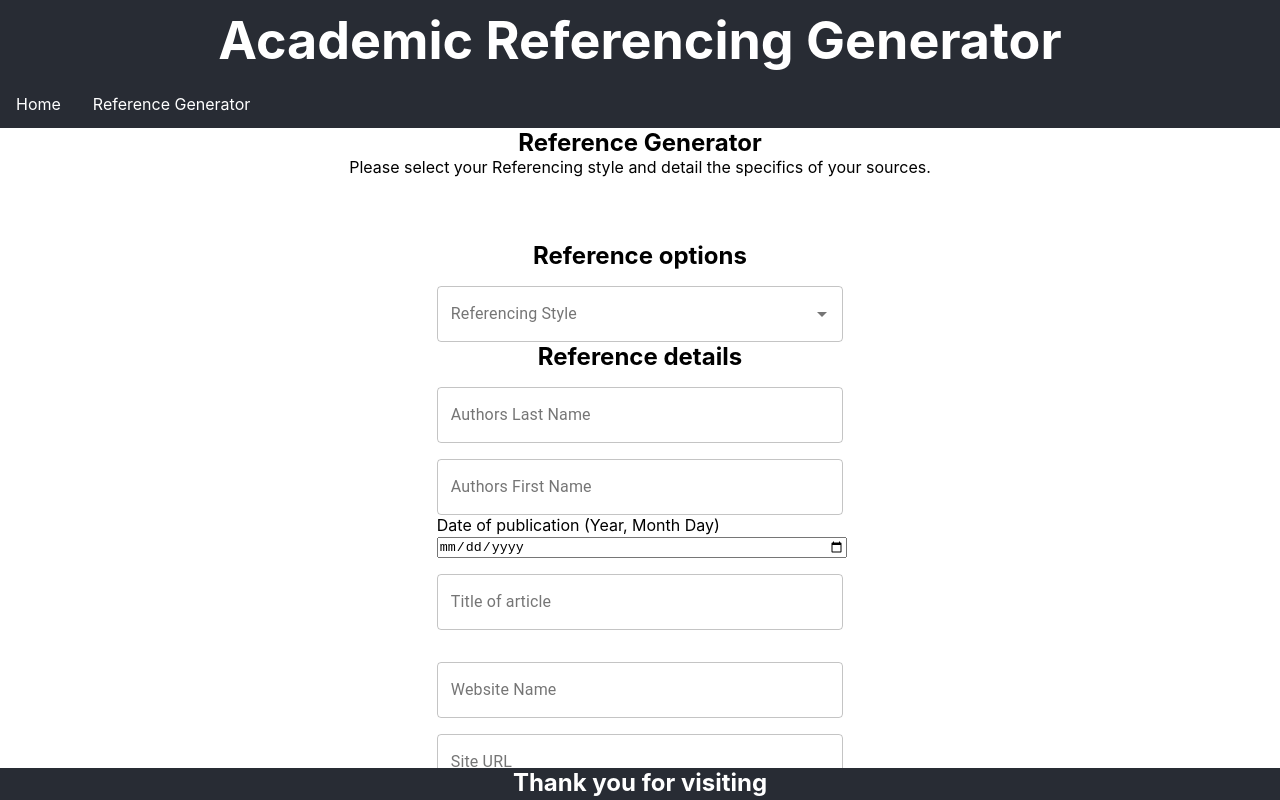
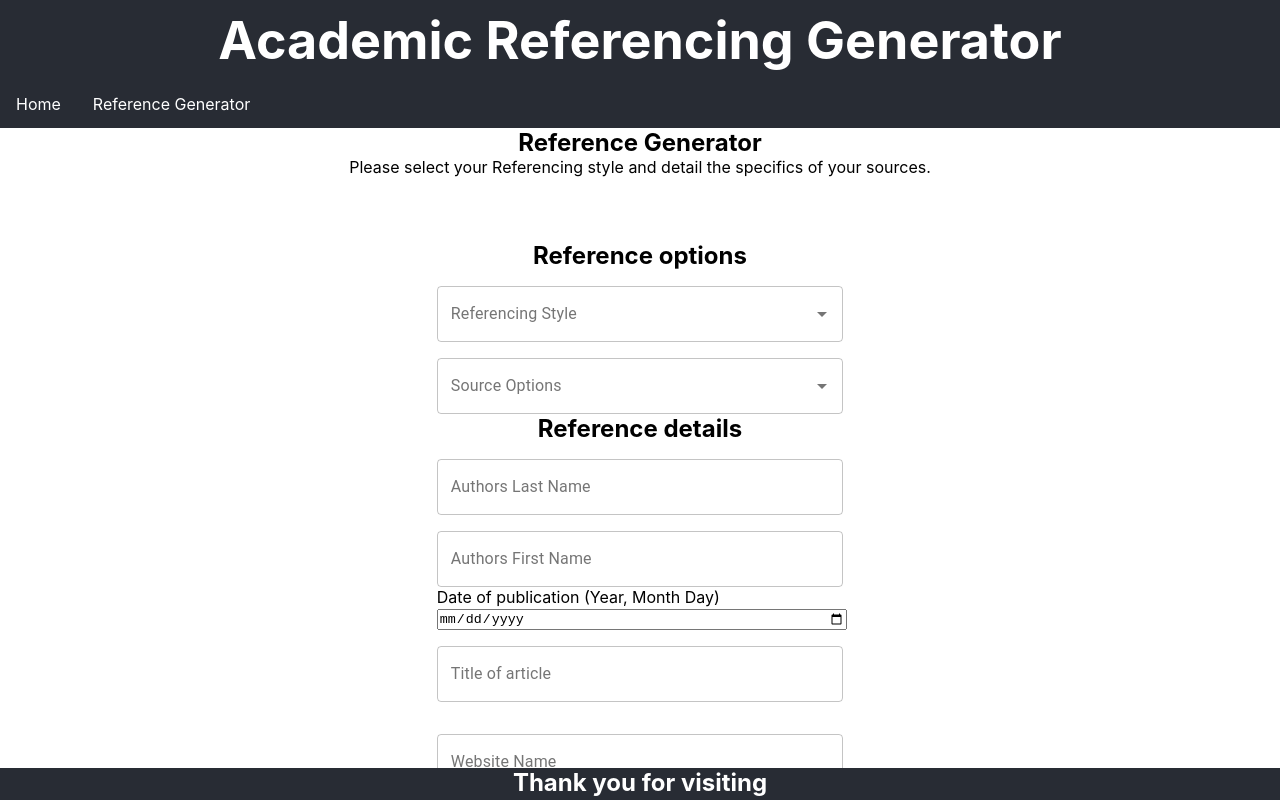
Before and after one commit to MatthewNobes/Academic-Referencing-Generator, a React (Create React App) app: page /ReferenceGenerator in a window 1280 px wide. Shown: the top 800 px of the page. Built offline with nearby package versions, Linux system fonts and the light colour scheme.

Commit message:
Addition of source options

```diff
--- a/src/Components/main-pages/OptionsForm.js
+++ b/src/Components/main-pages/OptionsForm.js
@@ -11,6 +11,7 @@ import { Button } from '@material-ui/core';
 const NewStyleForm = () => {
 
     const [sourceTypes, appendSourceTypes] = useState(['APA 7th', 'Chicago', 'OSCOLA', 'Vancouver'])
+    const [sourceOptions, appendsourceOptions] = useState(['Print', 'Online'])
 
 
 
@@ -21,7 +22,7 @@ const NewStyleForm = () => {
     const GenerateCitation = (values) => {
         const authorInfo = values.authorLastName + ' ' + values.authorFirstInitial + '. '
         const date = values.date
-        const siteInfo =  values.siteInfo + ' ' + values.websiteName + '. '
+        const siteInfo =  values.articleTitle + ' ' + values.websiteName + '. '
         const refer = authorInfo + ' ' + date + ' ' + siteInfo + values.sourceUrl;
         appendCitation(refer);
     }
@@ -34,6 +35,7 @@ const NewStyleForm = () => {
     const formik = useFormik({
         initialValues: {
             sourceType: '',
+            sourceOptions: '',
 
             authorLastName: '',
             authorFirstInitial: '',
@@ -69,6 +71,19 @@ const NewStyleForm = () => {
                                     value={formik.values.sourceType}
                                     renderInput={(params) =>
                                     <TextField {...params} className="ReferenceGenerator-InputBlock"  label="Referencing Style" variant="outlined" />}
+                                />
+                            </Box>
+
+                            <Box pt={2} pd={2}>
+                                <Autocomplete options={sourceOptions}
+                                    fullWidth
+                                    className="ReferenceGenerator-InputBlock"
+                                    id="sourceOptions"
+                                    name="sourceOptions"
+                                    onChange={(e, value) => formik.setFieldValue("sourceOptions", value)}
+                                    value={formik.values.sourceOptions}
+                                    renderInput={(params) =>
+                                    <TextField {...params} className="ReferenceGenerator-InputBlock"  label="Source Options" variant="outlined" />}
                                 />
                             </Box>
                         </div>
```
